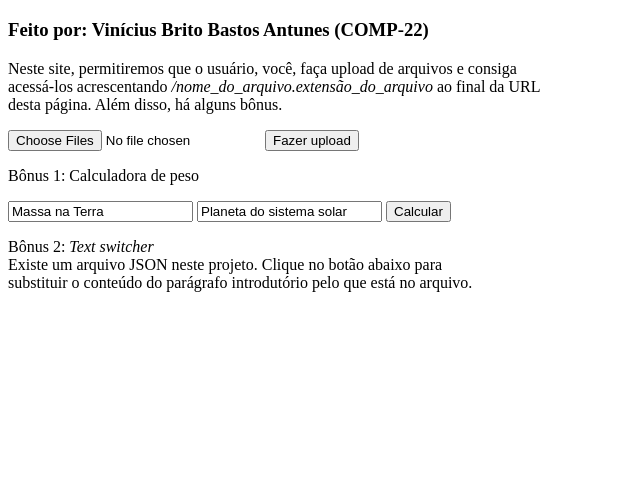
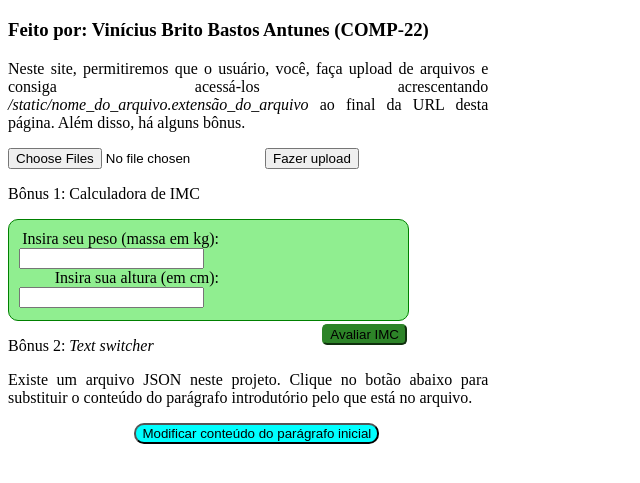
Before and after one commit to ViniBrito/CES-26-Lista-4, a website: page public/index.html in a window 1280 px wide. Shown: the part 61-544 px from the top of the page, without its empty margins (0-640 px from the left). Drawn offline with Linux system fonts and the light colour scheme.

Commit message:
Adicionando bônus 1

```diff
--- a/public/index.html
+++ b/public/index.html
@@ -3,26 +3,60 @@
 <head>
     <meta charset="UTF-8">
     <title>Exemplo de aplicação Node/Express</title>
+    <style type="text/css">
+    	#imcb{
+    		background-color: #2D8428;
+    		border-radius: 5px;
+    		border-color: #2D8428;
+    	}
+    	#imcb:hover{
+    		background-color: #24A91D;
+    		border-color: #24A91D;
+    	}
+    	label{
+    		display: inline-block;
+    		width:200px;
+    		text-align: right;
+    	}
+    	button{
+    		background-color: cyan;
+    	}
+    	button:hover{
+    		background-color: lightblue;
+    	}
+    </style>
 </head>
 <body>
     <h1>Bem vindo (a)!</h1>
     <h3>Feito por: Vinícius Brito Bastos Antunes (COMP-22)</h3>
-    <p id="intro">Neste site, permitiremos que o usuário, você, faça upload de arquivos e consiga <br>
-    acessá-los acrescentando <i>/nome_do_arquivo.extensão_do_arquivo</i> ao final da URL <br>
+    <p id="intro" style="width: 38%" align="justify">Neste site, permitiremos que o usuário, você, faça upload de arquivos e consiga
+    acessá-los acrescentando <i>/static/nome_do_arquivo.extensão_do_arquivo</i> ao final da URL
 	desta página. Além disso, há alguns bônus.</p>
 	<form action='upload/success' method='post' encType="multipart/form-data">
 	    <input type="file" multiple name="file" />
 	    <input type='submit' value='Fazer upload' />
 	</form>
 
-	<p> Bônus 1: Calculadora de peso </p>
-	<form action='calculate' method='get' encType="multipart/form-data">
-	    <input id="weight" value="Massa na Terra"/>
-	    <input id="planet" value="Planeta do sistema solar" />
-	    <input type='submit' value='Calcular' />
+	<p> Bônus 1: Calculadora de IMC </p>
+	<form action='calculate' style="border: 1.5px solid green; border-radius: 10px; background-color: lightgreen; width: 30%; padding: 10px; height: 80px" method='get' encType="multipart/form-data">
+	    <label for="weight"> Insira seu peso (massa em kg):</label> <input name="weight"/> <br>
+	    <label for="height"> Insira sua altura (em cm):</label> <input name="height"/> <br>
+	    <input id="imcb" style="position: relative; left: 80%; bottom: -20%" type='submit' value='Avaliar IMC' />
 	</form>
 	<p> Bônus 2: <i>Text switcher</i><br>
-	Existe um arquivo JSON neste projeto. Clique no botão abaixo para <br>
-	substituir o conteúdo do parágrafo introdutório pelo que está no arquivo.</p>
+	<p style="width: 38%" align="justify">Existe um arquivo JSON neste projeto. Clique no botão abaixo para	substituir o conteúdo do parágrafo introdutório pelo que está no arquivo.</p>
+	<script>
+		function change(){
+			var xhttp = new XMLHttpRequest();
+			xhttp.onreadystatechange = function() {
+				if (xhttp.readyState == 4 && xhttp.status == 200) {
+					document.getElementById("intro").innerHTML = http.responseText;
+				}
+			};
+			xhttp.open("GET", "package.json", true);
+			xhttp.send();
+		}
+	</script>
+	<button style="position: relative; left:10%; border-radius: 10px" onclick="change()">Modificar conteúdo do parágrafo inicial</button>
 </body>
 </html>
```
Also changed, not shown: server.js (+18 -2 lines).
